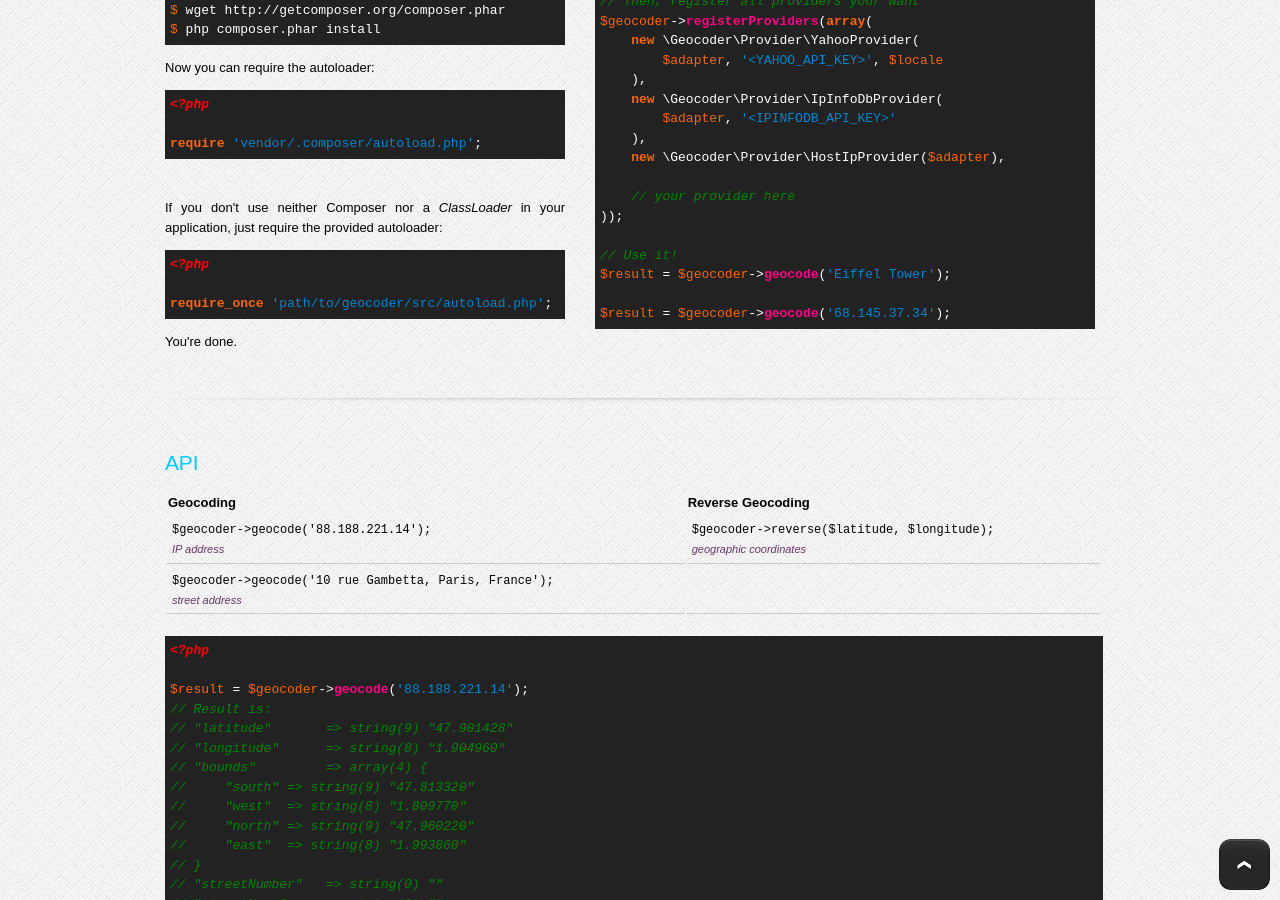
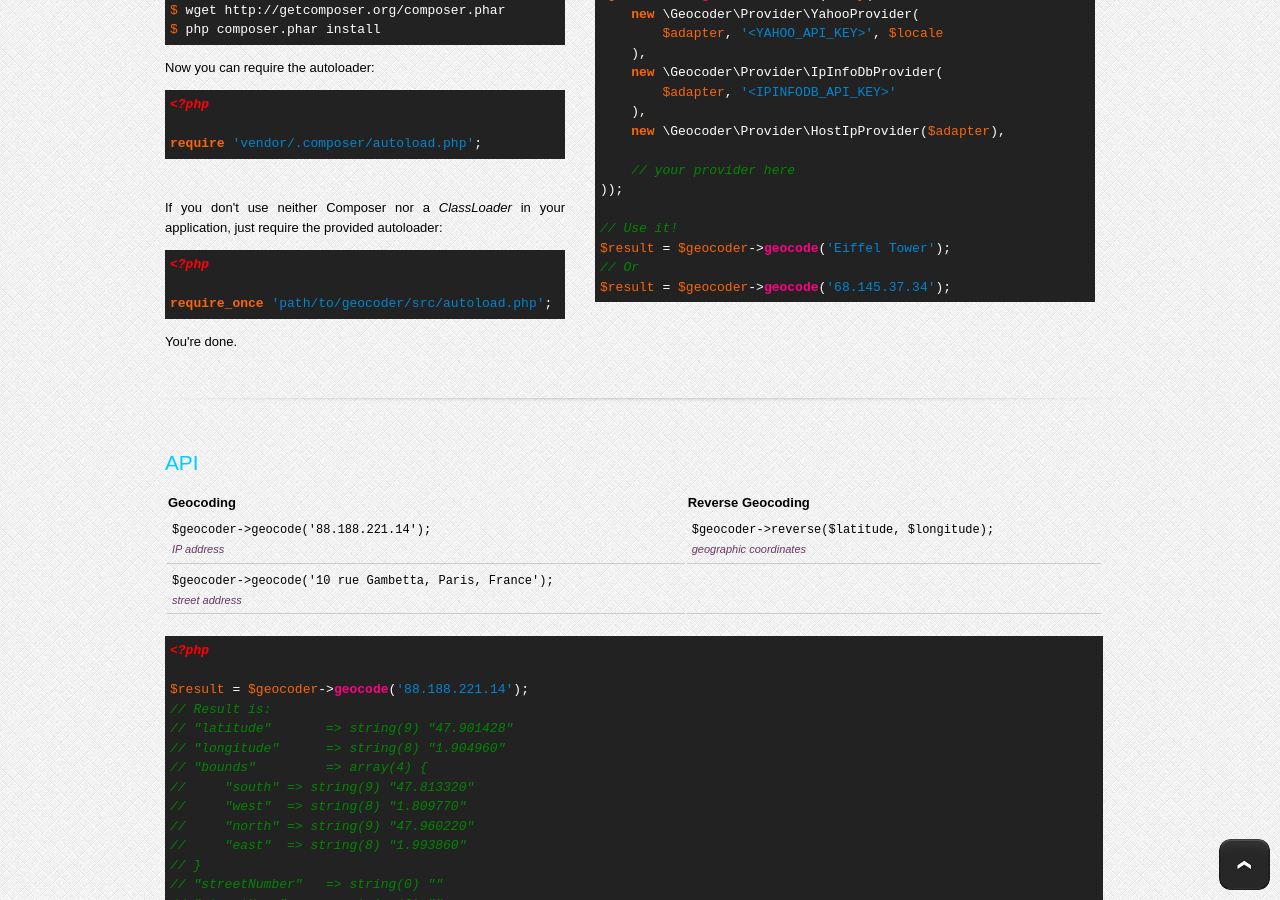
Before and after one commit to geocoder-php/Geocoder, a Jekyll site: the page built from index.markdown, in a window 1280 px wide and 900 px high, scrolled down 937 px. Built offline with Jekyll 4.4.1, drawn with Linux system fonts in a browser that asks for light colours; nearby versions of some CDN libraries; Markdown is read by kramdown in place of the engine named in the settings.

Commit message:
Fixed some stuffs (again)

```diff
--- a/index.markdown
+++ b/index.markdown
@@ -46,7 +46,6 @@ require_once 'path/to/geocoder/src/autoload.php';
         <br />
         <br />
         <p>You need an <code>HTTP Adapter</code> to query an API. Then, you have to choose a <code>provider</code> which is closed to what you want to get. <strong>Geocoder</strong> provides a lot of providers, you can use one of them or write your own. You can also register all providers and decide later.</p>
-        <br />
 {% highlight php %}
 <?php
 
@@ -71,7 +70,7 @@ $geocoder->registerProviders(array(
 
 // Use it!
 $result = $geocoder->geocode('Eiffel Tower');
-
+// Or
 $result = $geocoder->geocode('68.145.37.34');
 {% endhighlight %}
     </section>
```
